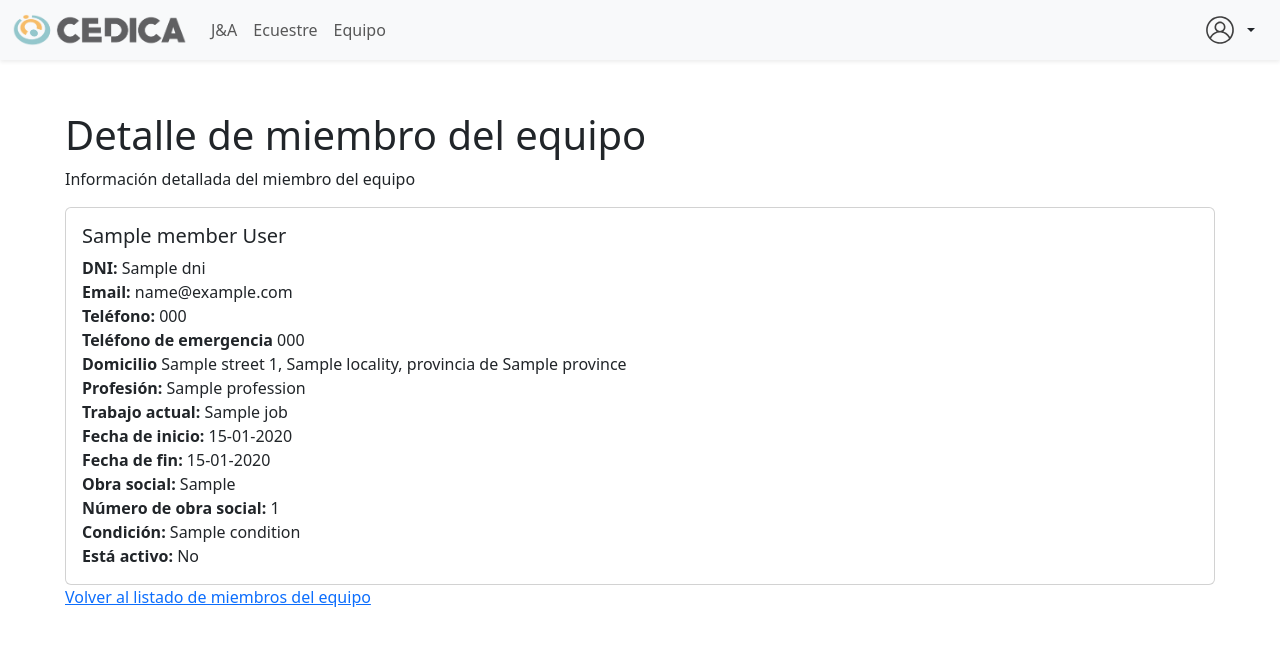
After one commit to EzequielReale/Proyecto-De-Software-2024-CEDICA, a Flask app: template admin/src/web/templates/team/show.html in a window 1280 px wide. The commit adds this page. Shown: the top 646 px of the page. Run offline with Flask 3, Linux system fonts and the light colour scheme; the template is opened without the code that fills it: most values are stand-ins (such as "Sample title", 1, 10 or a date in 2020); some libraries are stand-ins or nearby versions.

Commit message:
Agrego template show

```diff
--- a/admin/src/core/adressing/locality.py
+++ b/admin/src/core/adressing/locality.py
@@ -9,6 +9,7 @@ class Locality(db.Model):
     name = db.Column(db.String(64), nullable=False)
     postal_code = db.Column(db.String(8), nullable=False)
     province_id = db.Column(db.Integer, db.ForeignKey('provinces.id'), nullable=False)
+    province = db.relationship('Province', backref='localities', lazy=True)
 
 
     def __repr__(self):
--- a/admin/src/core/people/member.py
+++ b/admin/src/core/people/member.py
@@ -11,8 +11,8 @@ class Member(Person):
 
     id = db.Column(db.Integer, db.ForeignKey('persons.id'), primary_key=True)
     email = db.Column(db.String(64), nullable=False)
-    start_date = db.Column(db.DateTime, nullable=False)
-    end_date = db.Column(db.DateTime, nullable=False)
+    start_date = db.Column(db.Date, nullable=False)
+    end_date = db.Column(db.Date, nullable=True)
     health_insurance = db.Column(db.String(32), nullable=False)
     health_insurance_number = db.Column(db.String(32), nullable=False)
     condition = db.Column(db.Enum('Voluntario', 'Personal Rentado', name='condition_types'), nullable=False)
--- a/admin/src/core/people/person.py
+++ b/admin/src/core/people/person.py
@@ -19,6 +19,7 @@ class Person(db.Model):
     street = db.Column(db.String(128), nullable=False)
     number = db.Column(db.String(8), nullable=False)
     locality_id = db.Column(db.Integer, db.ForeignKey('localities.id'), nullable=False)
+    locality = db.relationship('Locality', backref='persons', lazy=True)
     type = db.Column(db.String(16))  # Campo utilizado para la discriminación de la herencia
 
     created_at = db.Column(db.DateTime, default=datetime.now)
--- /dev/null
+++ b/admin/src/web/templates/team/show.html
@@ -0,0 +1,46 @@
+{% extends "layout.html" %}
+
+{% block title %}CEDICA - Detalle de miembro del equipo{% endblock %}
+
+{% block head %}
+{{ super() }}
+{% endblock %}
+
+{% block content %}
+  <h1>Detalle de miembro del equipo</h1>
+  <p>Información detallada del miembro del equipo</p>
+  <div class="card">
+    <div class="card-body">
+      <h5 class="card-title">{{ member.name }} {{ member.last_name }}</h5>
+      <p class="card-text">
+        <strong>DNI:</strong> {{ member.dni }}<br>
+        <strong>Email:</strong> {{ member.email }}<br>
+        <strong>Teléfono:</strong> {{ member.phone }}<br>
+        <strong>Teléfono de emergencia</strong> {{ member.emergency_phone }}<br>
+        <strong>Domicilio</strong> {{ member.street }} {{ member.number }}, {{ member.locality.name }}, provincia de {{ member.locality.province.name }}<br>
+        <strong>Profesión:</strong> {{ member.profession.name }}<br>
+        <strong>Trabajo actual:</strong> {{ member.job.name }}<br>
+        <strong>Fecha de inicio:</strong> {{ member.start_date.strftime('%d-%m-%Y') }}<br>
+        {% if member.end_date %}
+            <strong>Fecha de fin:</strong> {{ member.end_date.strftime('%d-%m-%Y') }}<br>
+        {% else %}
+            <strong>Fecha de fin:</strong> Sin fecha de fin definida<br>
+        {% endif %}
+        <strong>Obra social:</strong> {{ member.health_insurance }}<br>
+        <strong>Número de obra social:</strong> {{ member.health_insurance_number }}<br>
+        <strong>Condición:</strong> {{ member.condition }}<br>
+        <strong>Está activo:</strong>
+        {% if member.active %}
+            Sí
+        {% else %}
+            No
+        {% endif %}
+        <br>
+      </p>
+    </div>
+  </div>
+  <a href="{{ url_for('team.index') }}">Volver al listado de miembros del equipo</a>
+{% endblock %}
+
+{% block footer %}
+{% endblock %}
```
Also changed, not shown: admin/src/web/controllers/team.py (+36 -2 lines), admin/src/web/templates/team/index.html (+5 -5 lines).
